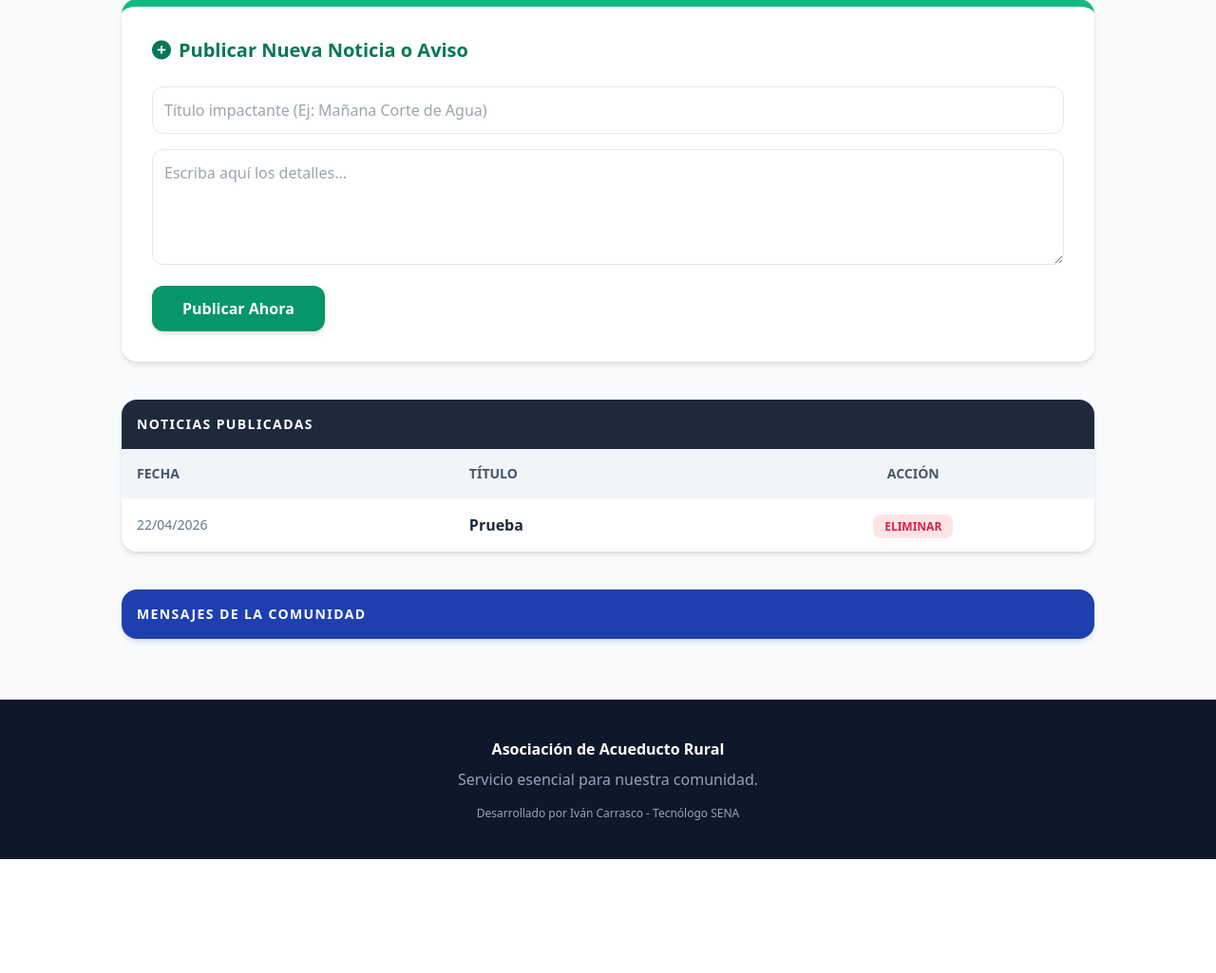
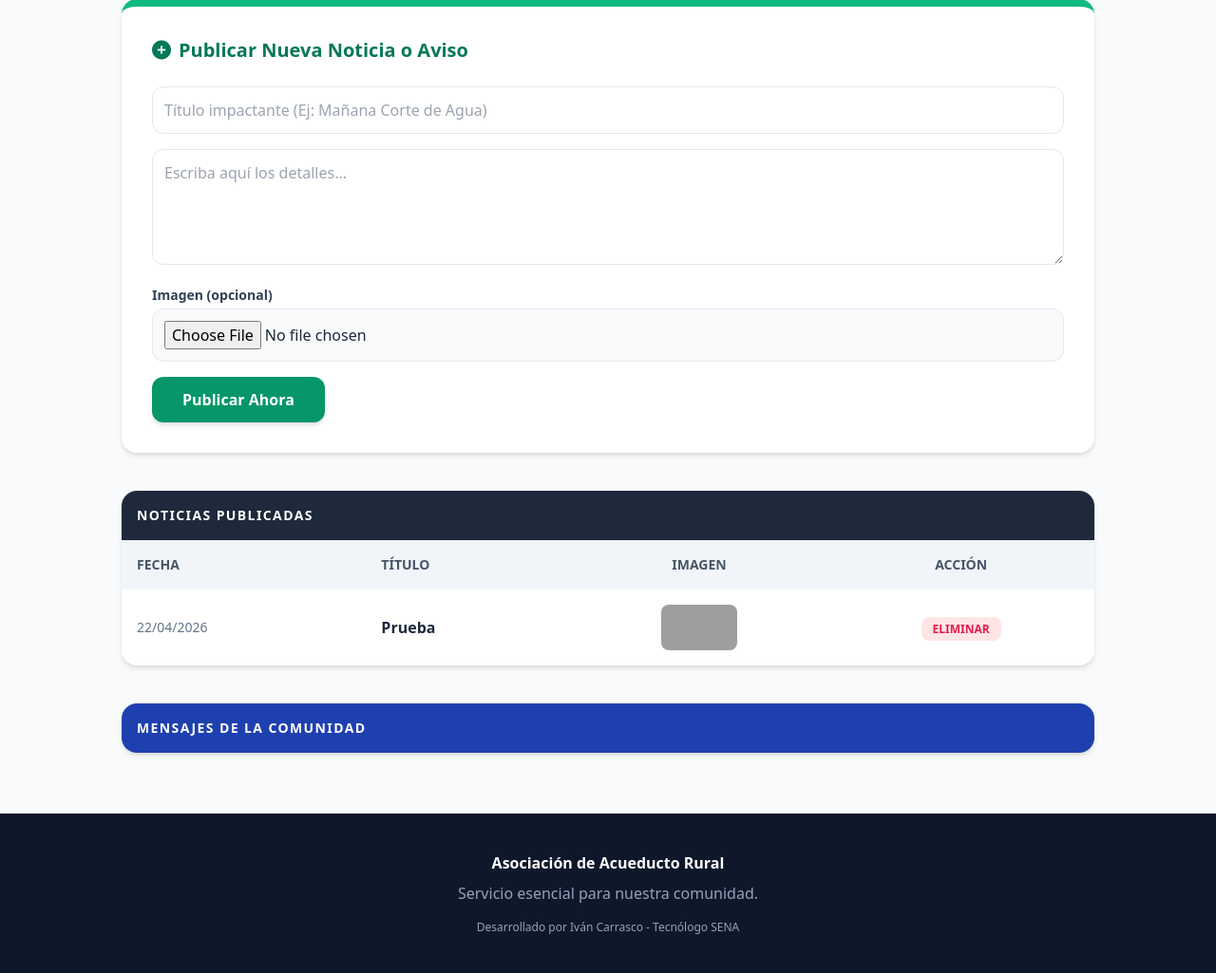
Before and after one commit to ivancarrasco-dev/Acueducto-QG, a Flask app: page /admin in a window 1280 px wide. Shown: the part 186-1211 px from the top of the page at 95% size. Before the commit the page ends 1091 px from the top, so only its background shows below. Run offline with Flask 3, Linux system fonts and the light colour scheme; the visitor is signed in with stand-in values (Sample User, id 1); data comes from the database, SQL or seed files in the repository; both versions use the stored data as it was after the commit; data that the repository does not hold is empty; some libraries are stand-ins or nearby versions; grey boxes are pictures that could not be loaded.

Commit message:
feat: se añade la funcionalidad de imagenes en las nuevas noticias

```diff
--- a/app.py
+++ b/app.py
@@ -2,21 +2,31 @@ import os
 from flask import Flask, render_template, request, redirect, url_for, flash, session
 from flask_sqlalchemy import SQLAlchemy
 from datetime import datetime
+from werkzeug.utils import secure_filename
 
 app = Flask(__name__)
-# Clave secreta genérica e independiente
 app.secret_key = "acueducto_vereda_2026_seguro"
 
 # Configuración de Base de Datos
 app.config['SQLALCHEMY_DATABASE_URI'] = 'sqlite:///acueducto.db'
 app.config['SQLALCHEMY_TRACK_MODIFICATIONS'] = False
+
+# Configuración de subida de imágenes
+UPLOAD_FOLDER = 'static/uploads'
+ALLOWED_EXTENSIONS = {'png', 'jpg', 'jpeg', 'gif', 'webp'}
+app.config['UPLOAD_FOLDER'] = UPLOAD_FOLDER
+
 db = SQLAlchemy(app)
+
+def allowed_file(filename):
+    return '.' in filename and filename.rsplit('.', 1)[1].lower() in ALLOWED_EXTENSIONS
 
 # --- MODELOS DE BASE DE DATOS ---
 class Noticia(db.Model):
     id = db.Column(db.Integer, primary_key=True)
     titulo = db.Column(db.String(100), nullable=False)
     contenido = db.Column(db.Text, nullable=False)
+    imagen = db.Column(db.String(200), nullable=True)
     fecha = db.Column(db.DateTime, default=datetime.now)
 
 class Mensaje(db.Model):
@@ -37,7 +47,6 @@ def login():
         usuario = request.form['usuario']
         password = request.form['password']
 
-        # Credenciales de administrador
         if usuario == 'admin' and password == 'Acueducto2026':
             session['admin'] = True
             flash("Inicio de sesión exitoso. Bienvenido al panel.")
@@ -99,7 +108,15 @@ def crear_noticia():
 
     titulo = request.form['titulo']
     contenido = request.form['contenido']
-    nueva_n = Noticia(titulo=titulo, contenido=contenido)
+    imagen_filename = None
+
+    archivo = request.files.get('imagen')
+    if archivo and allowed_file(archivo.filename):
+        filename = secure_filename(archivo.filename)
+        archivo.save(os.path.join(app.config['UPLOAD_FOLDER'], filename))
+        imagen_filename = filename
+
+    nueva_n = Noticia(titulo=titulo, contenido=contenido, imagen=imagen_filename)
     db.session.add(nueva_n)
     db.session.commit()
 
--- a/templates/admin.html
+++ b/templates/admin.html
@@ -10,9 +10,13 @@
         <h2 class="text-xl font-bold mb-6 flex items-center gap-2 text-emerald-700">
             <i class="fas fa-plus-circle"></i> Publicar Nueva Noticia o Aviso
         </h2>
-        <form action="/admin/noticia/nueva" method="POST" class="space-y-4">
+        <form action="/admin/noticia/nueva" method="POST" enctype="multipart/form-data" class="space-y-4">
             <input type="text" name="titulo" placeholder="Título impactante (Ej: Mañana Corte de Agua)" class="w-full border p-3 rounded-xl focus:ring-2 focus:ring-emerald-500 outline-none" required>
             <textarea name="contenido" rows="4" placeholder="Escriba aquí los detalles..." class="w-full border p-3 rounded-xl focus:ring-2 focus:ring-emerald-500 outline-none" required></textarea>
+            <div>
+                <label class="block text-sm font-bold text-slate-700 mb-1">Imagen (opcional)</label>
+                <input type="file" name="imagen" accept="image/*" class="w-full bg-slate-50 border border-slate-200 p-3 rounded-xl outline-none">
+            </div>
             <button type="submit" class="bg-emerald-600 text-white px-8 py-3 rounded-xl font-bold hover:bg-emerald-700 shadow-md transition">
                 Publicar Ahora
             </button>
@@ -26,6 +30,7 @@
                 <tr class="bg-slate-100 text-slate-600 text-sm uppercase">
                     <th class="p-4">Fecha</th>
                     <th class="p-4">Título</th>
+                    <th class="p-4 text-center">Imagen</th>
                     <th class="p-4 text-center">Acción</th>
                 </tr>
             </thead>
@@ -34,6 +39,13 @@
                 <tr class="hover:bg-slate-50">
                     <td class="p-4 text-slate-500 text-sm">{{ n.fecha.strftime('%d/%m/%Y') }}</td>
                     <td class="p-4 font-bold text-slate-800">{{ n.titulo }}</td>
+                    <td class="p-4 text-center">
+                        {% if n.imagen %}
+                            <img src="{{ url_for('static', filename='uploads/' ~ n.imagen) }}" alt="imagen" class="h-12 w-20 object-cover rounded-lg mx-auto">
+                        {% else %}
+                            <span class="text-slate-400 text-xs italic">Sin imagen</span>
+                        {% endif %}
+                    </td>
                     <td class="p-4 text-center">
                         <a href="/admin/noticia/borrar/{{ n.id }}" class="bg-rose-100 text-rose-600 px-3 py-1 rounded-lg text-xs font-black uppercase hover:bg-rose-600 hover:text-white transition">Eliminar</a>
                     </td>
```
Also changed, not shown: templates/index.html (+9 -4 lines), instance/acueducto.db, 1 other file.
